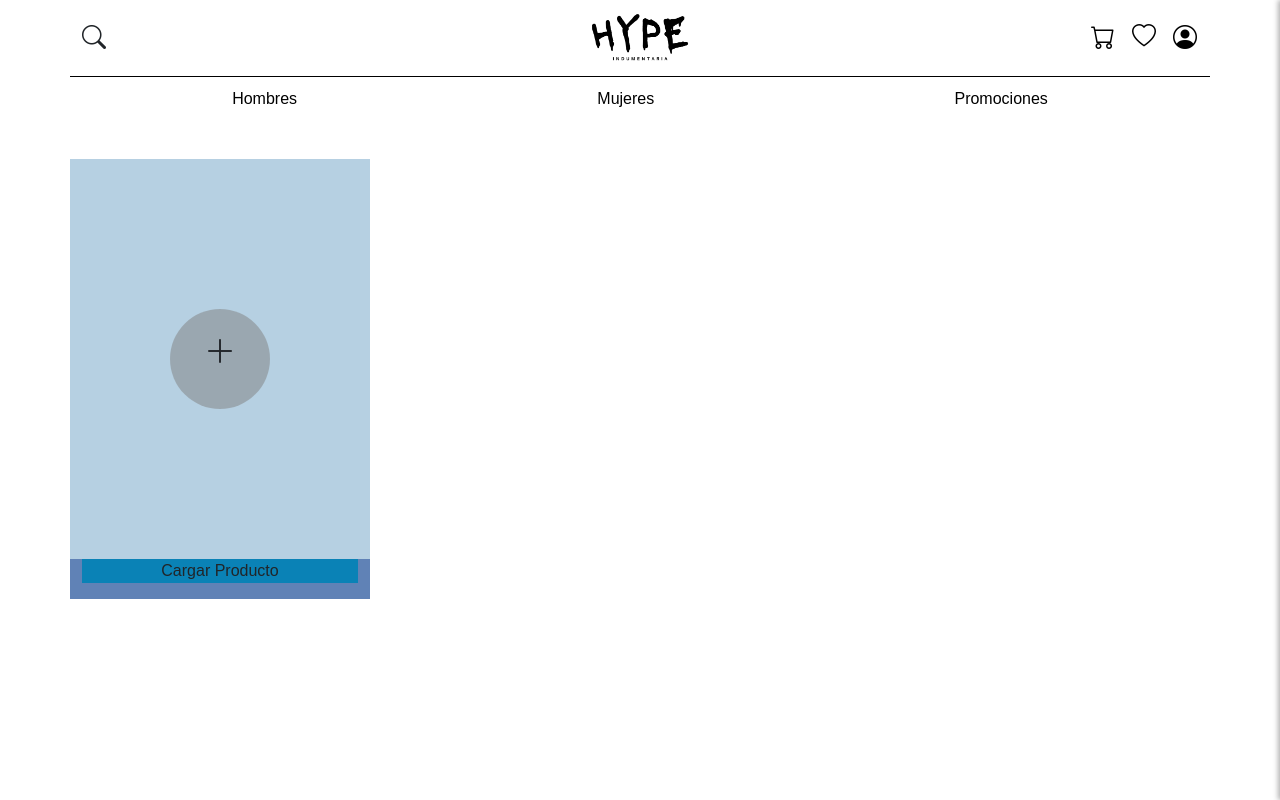
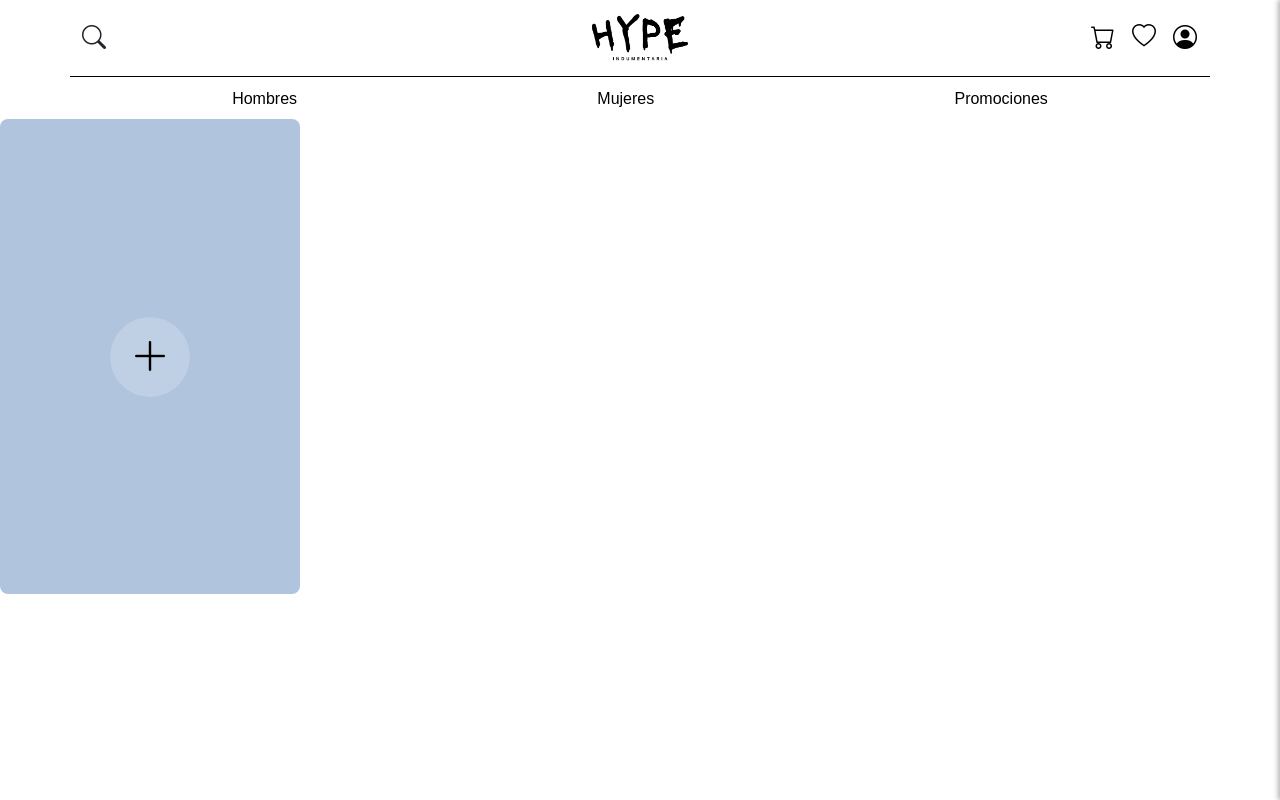
Before and after one commit to SebastianDelage/E-Commerce-Algoritmos, a React (Vite) app in the folder E-commerce/E-commerce/: page /hombres in a window 1280 px wide. Built offline with nearby package versions, Linux system fonts and the light colour scheme; a web font is replaced by a local one.

Commit message:
Card de vista admin

```diff
--- /dev/null
+++ b/E-commerce/E-commerce/src/Componentes/CustomCard.jsx
@@ -0,0 +1,30 @@
+import React, { useState } from 'react';
+import '../assets/styles/CustomCard.css';
+
+const CustomCard = () => {
+  const [hover, setHover] = useState(false);
+  const [circleHover, setCircleHover] = useState(false);
+
+  return (
+    <div
+      className="custom-card d-flex justify-content-center align-items-center position-relative"
+      onMouseEnter={() => setHover(true)}
+      onMouseLeave={() => setHover(false)}
+    >
+      <div
+        className={`circle d-flex justify-content-center align-items-center ${circleHover ? 'circle-hover' : ''}`}
+        onMouseEnter={() => setCircleHover(true)}
+        onMouseLeave={() => setCircleHover(false)}
+      >
+        <span className={`icon ${circleHover ? 'icon-hover' : ''}`}><i className='bi bi-plus-lg'></i></span>
+      </div>
+      {hover && (
+        <div className="text">
+          Cargar Producto
+        </div>
+      )}
+    </div>
+  );
+}
+
+export default CustomCard;
--- a/E-commerce/E-commerce/src/Vistas/Hombres.jsx
+++ b/E-commerce/E-commerce/src/Vistas/Hombres.jsx
@@ -1,26 +1,8 @@
-import "../assets/styles/ProductItem.css";
+import '../assets/styles/ProductItem.css';
+import CustomCard from '../Componentes/CustomCard';
 
 export default function Hombres() {
     return (
-      <div className="container">
-        <div className="row">
-          <div className="col productCardAddCol">
-            <div className="row">
-              <div className="productCardAdd align-content-center">
-                <div className="squarePlus">
-                  <p className="productCard-text"><i className="bi bi-plus-lg"></i></p>
-                </div>
-              </div>
-            </div>
-            <div className="row">
-              <div className="col productCard-subtitle">
-                <div className="productCard-subtitle-circle">
-                  <p className="productCard-subtitle-text">Cargar Producto</p>
-                </div>
-              </div>
-            </div>
-          </div>
-        </div>
-      </div>
+      <CustomCard></CustomCard>
     );
   }
--- /dev/null
+++ b/E-commerce/E-commerce/src/assets/styles/CustomCard.css
@@ -0,0 +1,57 @@
+.custom-card {
+    width: 300px;
+    height: 475px;
+    background-color: #b0c4de;
+    border-radius: 8px;
+    overflow: hidden;
+    cursor: pointer;
+    transition: all 0.3s ease;
+    position: relative;
+  }
+
+  .circle {
+    width: 80px;
+  height: 80px;
+  background: rgba(255, 255, 255, 0.2);
+  border-radius: 50%;
+  backdrop-filter: blur(10px);
+  display: flex;
+  justify-content: center;
+  align-items: center;
+  transition: background 0.3s ease, transform 0.3s ease;
+  cursor: pointer;
+  }
+
+  .icon {
+    font-size: 40px;
+    color: black;
+    transition: transform 0.3s ease, color 0.3s ease;
+  }
+
+  .circle-hover {
+    background: rgba(255, 255, 255, 0.4);
+    transform: scale(1.1);
+  }
+
+  .icon-hover {
+    color: #007bff;
+  }
+
+  .text {
+    position: absolute;
+    bottom: 20px;
+    width: 100%;
+    text-align: center;
+    font-size: 16px;
+    color: black;
+    opacity: 0;
+    transform: translateY(10px);
+    animation: fadeIn 0.5s forwards;
+  }
+
+  @keyframes fadeIn {
+    to {
+      opacity: 1;
+      transform: translateY(0);
+    }
+  }
```
